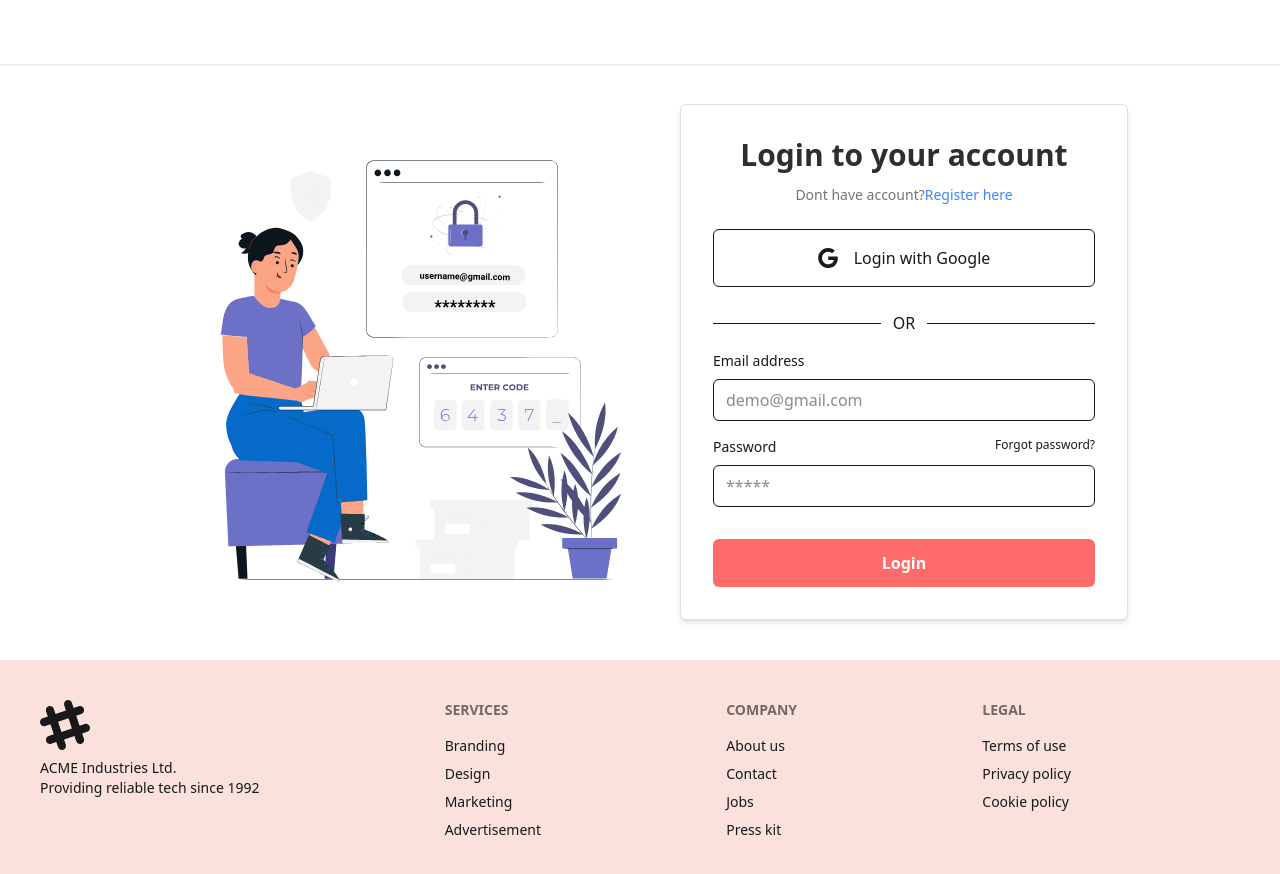
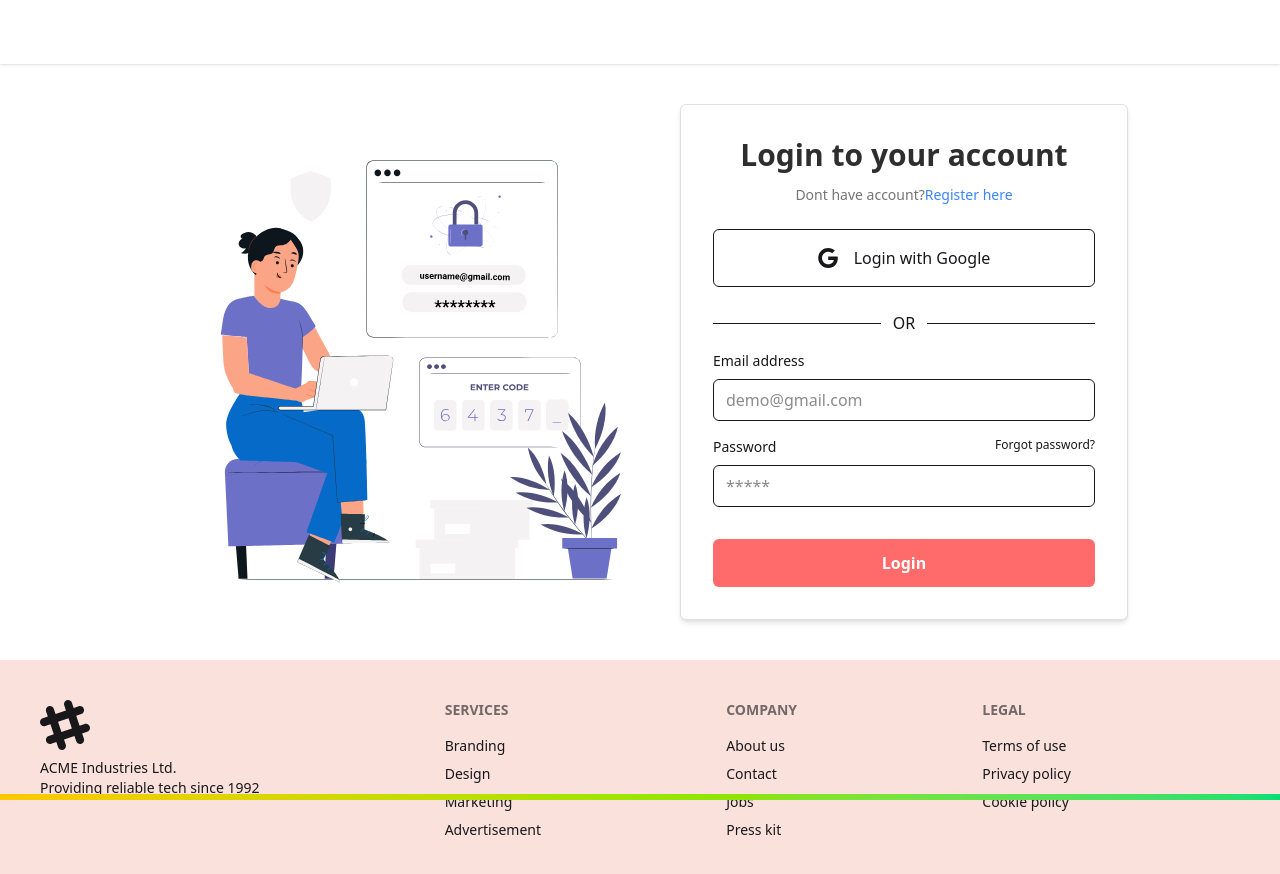
Before and after one commit to abdullahjim29/digital-sheba-client, a React (Vite) app: page /login in a window 1280 px wide. Shown: the top 874 px of the page. Built offline with nearby package versions, Linux system fonts and the light colour scheme; no server answers; a web font is replaced by a local one.

Commit message:
created a scroll effect using framer motion

```diff
--- a/package.json
+++ b/package.json
@@ -17,6 +17,7 @@
     "localforage": "^1.10.0",
     "lottie-react": "^2.4.1",
     "match-sorter": "^8.0.1",
+    "motion": "^12.12.2",
     "react": "^19.0.0",
     "react-dom": "^19.0.0",
     "react-helmet-async": "^2.0.5",
--- a/src/components/Navbar.jsx
+++ b/src/components/Navbar.jsx
@@ -130,7 +130,7 @@ const Navbar = () => {
                 >
                   Dashboard {showDropDown ? <IoIosArrowUp/>  : <IoIosArrowDown />}
                   <ul
-                    className={`absolute right-60 z-50 w-48 border border-[#3CA200] bg-[#F4F6F0] rounded-2xl px-5 py-10 space-y-2 transition-all duration-500 ease-in-out
+                    className={`absolute right-60 -z-50 w-48 border border-[#3CA200] bg-[#F4F6F0] rounded-2xl px-5 py-10 space-y-2 transition-all duration-500 ease-in-out
               ${
                 showDropDown
                   ? "top-14 opacity-100 pointer-events-auto"
--- a/src/components/ServiceCard.jsx
+++ b/src/components/ServiceCard.jsx
@@ -1,5 +1,6 @@
 import { Link } from "react-router-dom";
 import { IoIosArrowForward } from "react-icons/io";
+import { motion } from "motion/react";
 
 const ServiceCard = ({ service }) => {
   const {
@@ -12,7 +13,10 @@ const ServiceCard = ({ service }) => {
     _id,
   } = service || {};
   return (
-    <div className="flex flex-col max-w-lg p-6 space-y-6 overflow-hidden rounded-lg shadow-md bg-[#F4F6F0] dark:text-gray-800">
+    <motion.div
+      whileHover={{scale: 0.95}}
+      className="flex flex-col max-w-lg p-6 space-y-6 overflow-hidden rounded-lg shadow-md bg-[#F4F6F0] dark:text-gray-800"
+    >
       <div className="flex items-center space-x-4">
         <img
           alt=""
@@ -55,13 +59,13 @@ const ServiceCard = ({ service }) => {
                 View Detail
               </div>
               <div className="bg-[#E8F5D3] p-2 rounded-full">
-              <IoIosArrowForward/>
-            </div>
+                <IoIosArrowForward />
+              </div>
             </button>
           </Link>
         </div>
       </div>
-    </div>
+    </motion.div>
   );
 };
 
--- a/src/layout/MainLayout.jsx
+++ b/src/layout/MainLayout.jsx
@@ -1,18 +1,38 @@
 import { Outlet } from "react-router-dom";
 import Navbar from "../components/Navbar";
 import Footer from "../components/Footer";
+import { motion, useScroll, useSpring } from "framer-motion";
 
 const MainLayout = () => {
+  const { scrollYProgress } = useScroll();
+  const scaleX = useSpring(scrollYProgress, {
+    stiffness: 100,
+    damping: 30,
+    restDelta: 0.001,
+  });
+
   return (
+    <>
+      {/* Scroll progress bar */}
+      <motion.div
+        style={{
+          scaleX,
+          transformOrigin: "left",
+        }}
+        className="fixed bottom-0 left-0 right-0 h-[6px] z-50 bg-gradient-to-r from-yellow-400 via-lime-400 to-green-400"
+      />
+
+      {/* Layout */}
       <div className="min-h-screen flex flex-col">
         <Navbar />
         <div className="flex-grow">
-        <main className="">
+          <main>
             <Outlet />
           </main>
         </div>
         <Footer />
       </div>
+    </>
   );
 };
 
--- a/src/pages/Home.jsx
+++ b/src/pages/Home.jsx
@@ -23,18 +23,18 @@ const Home = () => {
       <HowItWork/>
       </div>
 
-      <div className="">
+      <div>
         {/* who we are */}
       <WhoWeAre/>
       </div>
 
-      <div className="">
+      <div>
         {/* why choose us */}
       <WhyChooseUs/>
       </div>
 
       {/* service cards */}
-      <div className="">
+      <div>
       <ServiceCards />
       </div>
     </div>
```
Also changed, not shown: 1 other file (tests, documents, lock files or other folders). Lines whose indentation alone changed are shown as unchanged.
